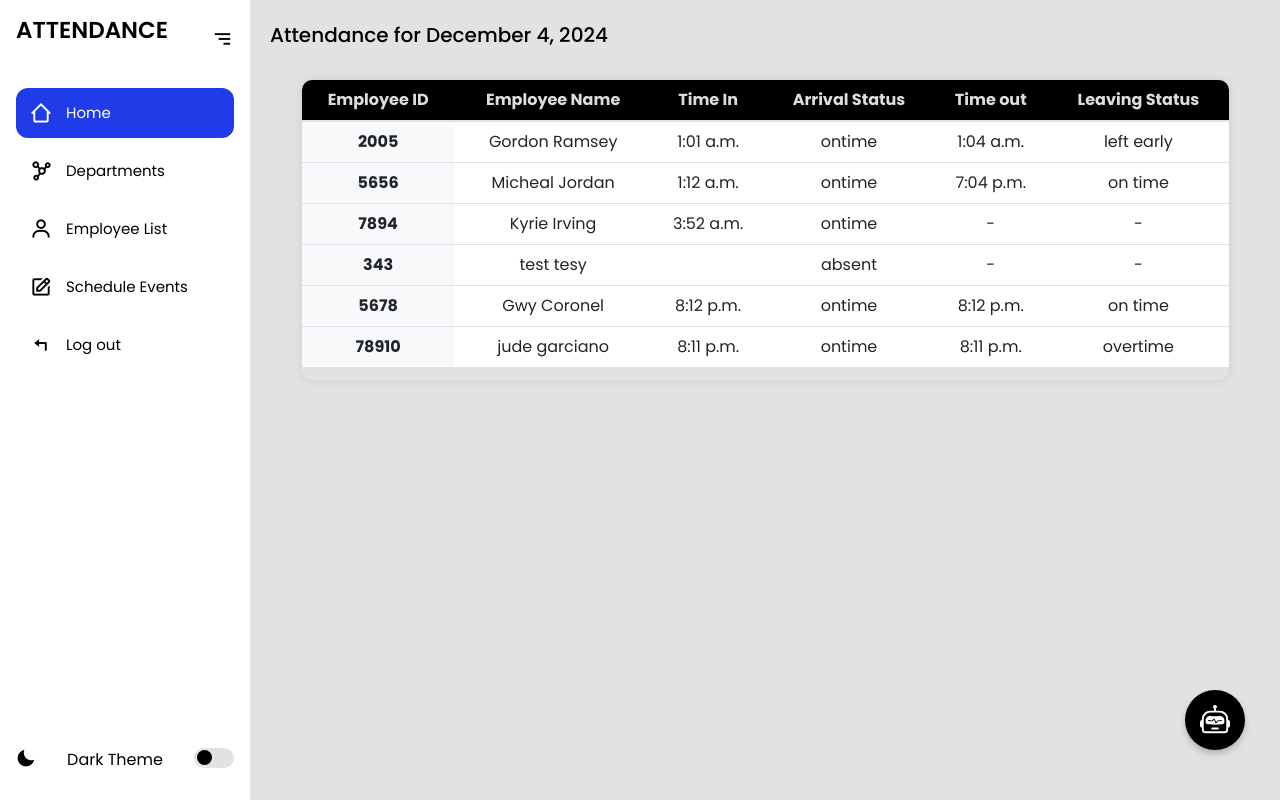
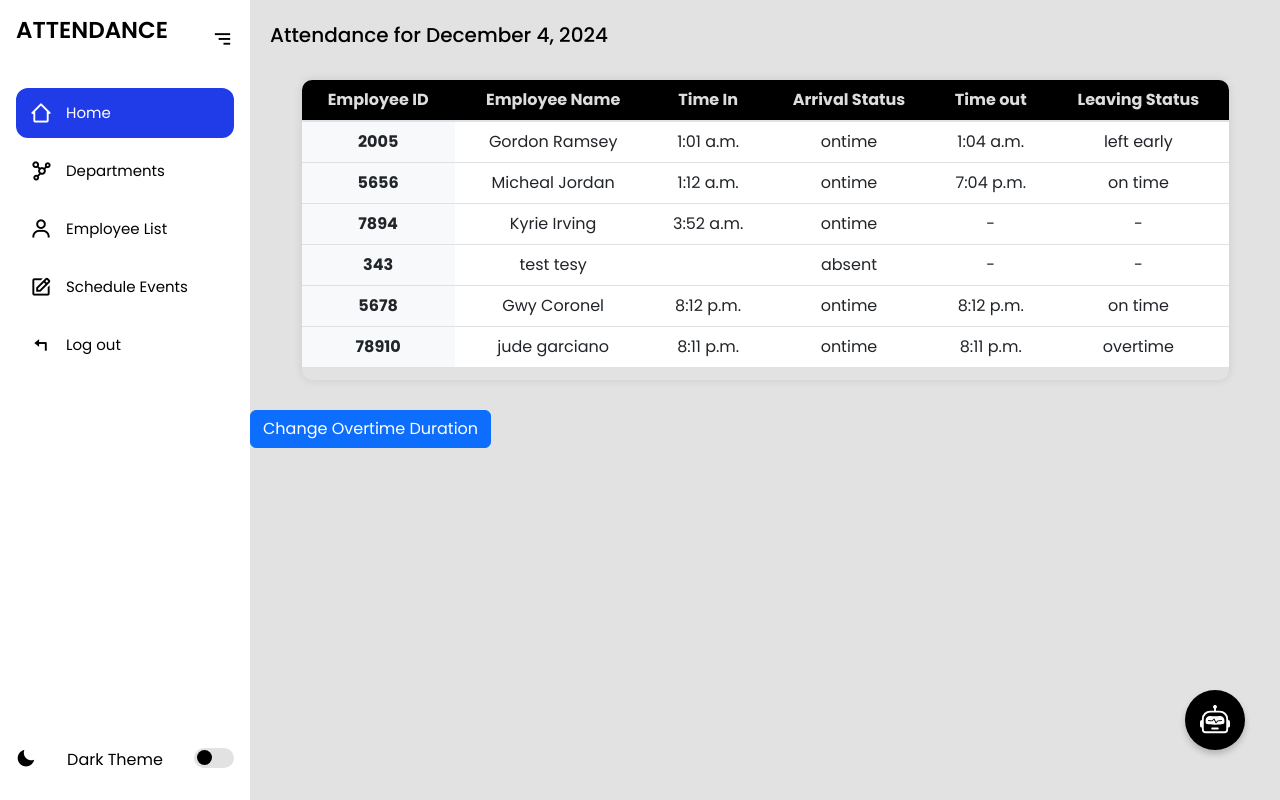
Before and after one commit to leiconcordia/Gov-System, a Django app: page /admin_dashboard/ in a window 1280 px wide. Run offline with Django 5.2, Linux system fonts and the light colour scheme; a user stored in the database is signed in; data comes from the database, SQL or seed files in the repository; both versions use the stored data as it was after the commit; some libraries are stand-ins or nearby versions.

Commit message:
added overtime changable

```diff
--- a/myproject/myapp/admin.py
+++ b/myproject/myapp/admin.py
@@ -1,7 +1,8 @@
 from django.contrib import admin
-from .models import Department, Employee, Attendance, CustomSchedule
+from .models import Department, Employee, Attendance, CustomSchedule, OvertimeSetting
 
 admin.site.register(Department)
 admin.site.register(Employee)
 admin.site.register(Attendance)
 admin.site.register(CustomSchedule)
+admin.site.register(OvertimeSetting)
--- a/myproject/myapp/models.py
+++ b/myproject/myapp/models.py
@@ -61,3 +61,9 @@ class CustomSchedule(models.Model):
 
     def __str__(self):
         return f"Schedule for {self.date}: In at {self.time_in}, Out at {self.time_out} ({self.reason})"
+
+class OvertimeSetting(models.Model):
+    overtime_duration_hours = models.FloatField(default=3)  # default 3 hours
+
+    def __str__(self):
+        return f"Overtime Duration: {self.overtime_duration_hours} hours"
--- a/myproject/myapp/templates/admin_dashboard.html
+++ b/myproject/myapp/templates/admin_dashboard.html
@@ -30,6 +30,9 @@
     </script>
 
 
+
+
+
     <div class="table-container">
     <table class="table">
         <thead>
@@ -60,6 +63,39 @@
         </tbody>
     </table>
 </div>
+
+
+
+
+<button type="button" class="btn btn-primary" data-bs-toggle="modal" data-bs-target="#overtimeModal" >
+    Change Overtime Duration
+</button>
+
+
+<!-- Modal -->
+<div class="modal fade" id="overtimeModal" tabindex="-1" aria-labelledby="overtimeModalLabel" aria-hidden="true" data-bs-backdrop="false">
+    <div class="modal-dialog">
+        <div class="modal-content">
+            <div class="modal-header">
+                <h5 class="modal-title" id="overtimeModalLabel">Current Overtime Duration: <strong>{{ overtime_duration }} hours</strong></h5>
+                <button type="button" class="btn-close" data-bs-dismiss="modal" aria-label="Close"></button>
+            </div>
+            <div class="modal-body">
+                <!-- Form inside the modal for updating overtime duration -->
+                <form method="POST">
+                    {% csrf_token %}
+                    <div class="form-group">
+                        <label for="overtime_duration">Change Overtime Duration (in hours):</label>
+                        <input type="number" class="form-control" id="overtime_duration" name="overtime_duration" min="1" step="1" value="{{ overtime_duration }}" required>
+                    </div>
+                    <button type="submit" class="btn btn-primary btn-block mt-3">Update Overtime Duration</button>
+                </form>
+            </div>
+        </div>
+    </div>
+</div>
+
+
 </section>
 
 
--- a/myproject/myapp/templates/schedule_list.html
+++ b/myproject/myapp/templates/schedule_list.html
@@ -116,6 +116,11 @@
 
 
 
+
+
+
+
+
 <!-- Modal -->
 <div class="modal fade" id="addCustomModal" tabindex="-1" aria-labelledby="signupModalLabel" aria-hidden="true" data-bs-backdrop="false">
 
--- a/myproject/myapp/views.py
+++ b/myproject/myapp/views.py
@@ -4,7 +4,7 @@ from django.contrib.auth.decorators import login_required
 from django.contrib.auth import authenticate, login, logout
 from django.contrib.auth.models import User
 from django.contrib.auth import get_user_model
-from .models import Department,Employee, Attendance, CustomSchedule
+from .models import Department,Employee, Attendance, CustomSchedule, OvertimeSetting
 from django.utils import timezone
 import pytz
 from django.db.models import Count, Q, F
@@ -52,6 +52,10 @@ def checkin(request):
     current_time_dt = timezone.datetime.combine(current_date, current_time)
     time_in_dt = timezone.datetime.combine(current_date, time_in)
     time_out_dt = timezone.datetime.combine(current_date, time_out)
+
+    overtime_setting = OvertimeSetting.objects.first()  # Assuming only one setting
+    overtime_duration_hours = overtime_setting.overtime_duration_hours if overtime_setting else 3  # Default to 3 if not set
+    overtime_window = time_out_dt + timedelta(hours=overtime_duration_hours)
 
     # Calculate half-gap time
     gap_time = time_out_dt - time_in_dt
@@ -118,7 +122,7 @@ def checkin(request):
 
         # Time-out logic
         if attendance.time_out is None and current_time_dt >= half_gap_time:
-            overtime_window = time_out_dt + timedelta(hours=3)
+            overtime_window = time_out_dt + timedelta(hours=overtime_duration_hours)
 
             if time_out_dt <= current_time_dt < overtime_window:
                 attendance.timeout_status = 'on time'
@@ -437,12 +441,15 @@ def delete_schedule(request, schedule_id):
 
 @login_required
 def admin_dashboard_view(request):
-    # Get today's date
+    # Get today's date in Philippine timezone
     today = timezone.now().astimezone(pytz.timezone('Asia/Manila')).date()
+
+    # Fetch today's attendance records
     attendance_records = Attendance.objects.filter(date=today)
 
-    # Fetch attendance records for today
-    attendance_records = Attendance.objects.filter(date=today)
+    # Fetch the current overtime setting
+    overtime_setting = OvertimeSetting.objects.first()
+    current_overtime_duration = overtime_setting.overtime_duration_hours if overtime_setting else 3  # Default to 3 hours
 
     print(f"Attendance records for today: {attendance_records}")
 
@@ -452,11 +459,46 @@ def admin_dashboard_view(request):
     else:
         print(f"Found {attendance_records.count()} attendance records for today.")
 
+    # Handle overtime duration update if form is submitted
+    if request.method == 'POST':
+        # Get the new overtime duration from the form
+        new_overtime_duration = int(request.POST.get('overtime_duration'))
+
+        # Validate the input
+        if new_overtime_duration < 1:
+            return render(request, 'admin_dashboard.html', {
+                'attendance_records': attendance_records,
+                'overtime_duration': current_overtime_duration,
+                'error_message': 'Overtime duration must be at least 1 hour.'
+            })
+
+        # Update the overtime setting in the database
+        if overtime_setting:
+            overtime_setting.overtime_duration_hours = new_overtime_duration
+            overtime_setting.save()
+        else:
+            # Create a new overtime setting if one doesn't exist
+            OvertimeSetting.objects.create(overtime_duration_hours=new_overtime_duration)
+
+        # After updating, redirect with a success message
+        return render(request, 'admin_dashboard.html', {
+            'attendance_records': attendance_records,
+            'overtime_duration': new_overtime_duration,
+            'overtime_updated': True
+        })
+
+    # Render the admin dashboard template with attendance records and overtime duration
     context = {
-        'attendance_records': attendance_records
+        'attendance_records': attendance_records,
+        'overtime_duration': current_overtime_duration,
     }
 
-    return render(request, 'admin_dashboard.html', context)
+    return render(request, 'admin_dashboard.html', context)  # Ensure return here!
+
+
+
+
+
 
 def logout_view(request):
     logout(request)
```
Also changed, not shown: myproject/db.sqlite3, myproject/myapp/migrations/0007_overtimesetting.py (added), myproject/myapp/static/css/styles.css (line endings or trailing spaces).
